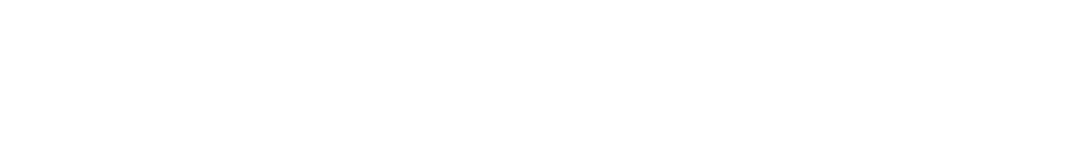
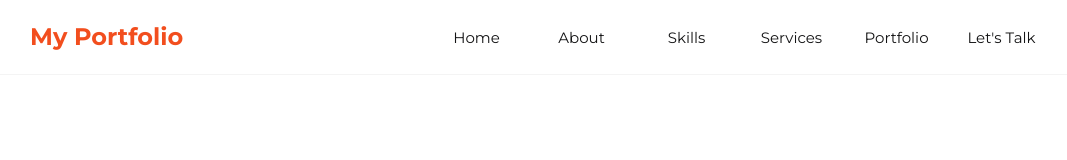
Before and after one commit to mherring11/new-portfolio, a plain HTML site: page index.html in a window 1280 px wide. Shown: the whole page, without its empty margins (98-1165 px from the left). Drawn offline with nearby package versions, Linux system fonts and the light colour scheme.

Commit message:
finished navbar

```diff
--- /dev/null
+++ b/assets/css/debug.css
@@ -0,0 +1,8 @@
+/*! debug.css | MIT License | zaydek.github.com/debug.css */
+*:not(path):not(g) {
+	color:                    hsla(210, 100%, 100%, 0.9) !important;
+	background:               hsla(210, 100%,  50%, 0.5) !important;
+	outline:    solid 0.25rem hsla(210, 100%, 100%, 0.5) !important;
+
+	box-shadow: none !important;
+}
--- /dev/null
+++ b/assets/css/style.css
@@ -0,0 +1,160 @@
+/* Root Variables */
+:root {
+  --color-white: #fff;
+  --color-light: #f4f4f4;
+  --color-dark: #525252;
+  --color-black: #141415;
+  --color-primary: #f24e1e;
+  --color-primary-light: hsl(14, 89%, 53%, 12%);
+  --color-success: #29f5a6;
+  --color-warning: #ffce31;
+
+  --transition: all 300ms ease;
+}
+
+* {
+  margin: 0;
+  padding: 0;
+  outline: 0;
+  border: 0;
+  box-sizing: border-box;
+  list-style: none;
+  text-decoration: none;
+}
+
+html {
+  font-size: 15px;
+  scroll-behavior: smooth;
+}
+
+body {
+  background: var(--color-white);
+  font-family: "Montserrat", sans-serif;
+  color: var(--color-dark);
+  max-width: 100vw;
+}
+
+h1,
+h2,
+h3,
+h4,
+h5 {
+  color: var(--color-black);
+  line-height: 1.2;
+}
+
+h1 {
+  font-size: 3.8rem;
+}
+
+h2 {
+  font-size: 2.6rem;
+}
+
+h3 {
+  font-size: 1.6rem;
+}
+h4 {
+  font-size: 1, 2rem;
+}
+h5 {
+  font-size: 0.86rem;
+}
+
+p {
+  line-height: 1.8;
+}
+
+.container {
+  width: 80%;
+  margin: 0 auto;
+}
+
+section {
+  padding: 10rem 0 7rem;
+  max-width: 100vw;
+  overflow-x: hidden;
+}
+
+section h1 {
+  text-align: center;
+  display: block;
+  margin-bottom: 5rem;
+}
+
+img {
+  width: 100%;
+}
+
+.btn {
+  padding: 1.4rem 3.4rem;
+  font-size: 1.1rem;
+  color: var(--color-dark);
+  background: var(--color-white);
+  display: inline-block;
+  margin: 2rem 0;
+  transition: var(--transition);
+}
+
+.btn:hover {
+  box-shadow: 0 2rem 2rem var(--color-primary-light);
+}
+
+.btn-primary {
+  background: var(--color-primary);
+  color: var(--color-white);
+}
+
+/* Navbar */
+
+nav {
+  width: 100%;
+  height: 5rem;
+  background: var(--color-white);
+  display: flex;
+  align-items: center;
+  justify-content: center;
+  position: fixed;
+  top: 0;
+  z-index: 2;
+  border-bottom: 1px solid var(--color-light);
+}
+
+nav .container {
+  display: flex;
+  justify-content: space-between;
+  align-items: center;
+  height: 100%;
+}
+
+nav button {
+  display: none;
+}
+
+nav h3 {
+  color: var(--color-primary);
+}
+nav .container ul {
+  display: flex;
+  height: 100%;
+}
+
+nav .container ul li a {
+  height: 100%;
+  width: 7rem;
+  display: flex;
+  justify-content: center;
+  align-items: center;
+  color: var(--color-black);
+  position: relative;
+  transition: var(--transition);
+}
+
+nav .container ul li a:hover {
+  color: var(--color-primary);
+}
+
+nav .container ul li a:active {
+  background: var(--color-primary);
+  color: var(--color-white);
+}
--- a/index.html
+++ b/index.html
@@ -1,12 +1,50 @@
 <!DOCTYPE html>
 <html lang="en">
-<head>
-    <meta charset="UTF-8">
-    <meta http-equiv="X-UA-Compatible" content="IE=edge">
-    <meta name="viewport" content="width=device-width, initial-scale=1.0">
+  <head>
+    <meta charset="UTF-8" />
+    <meta http-equiv="X-UA-Compatible" content="IE=edge" />
+    <meta name="viewport" content="width=device-width, initial-scale=1.0" />
+    <!-- Hamburger Menu -->
+    <link
+      rel="stylesheet"
+      href="https://fonts.googleapis.com/css2?family=Material+Symbols+Sharp:opsz,wght,FILL,GRAD@20..48,100..700,0..1,-50..200"
+    />
+    <!-- Material Icon CDN -->
+    <link
+      rel="stylesheet"
+      href="https://fonts.googleapis.com/icon?family=Material+Icons+Sharp"
+    />
+    <!-- Montserrat -->
+    <link rel="preconnect" href="https://fonts.googleapis.com" />
+    <link rel="preconnect" href="https://fonts.gstatic.com" crossorigin />
+    <link
+      href="https://fonts.googleapis.com/css2?family=Montserrat:wght@300;400;500;600;700;800&display=swap"
+      rel="stylesheet"
+    />
+    <!-- Stylesheet -->
+    <link rel="stylesheet" href="./assets/css/style.css" />
+
+    <!-- Debugging Stylesheet -->
+    <!-- <link rel="stylesheet" href="./assets/css/debug.css"> -->
     <title>My Portfolio</title>
-</head>
-<body>
+  </head>
+  <body>
+    <nav>
+      <div class="container">
+        <a href="#"><h3>My Portfolio</h3></a>
+        <ul>
+          <li><a href="#" class="active">Home</a></li>
+          <li><a href="#about">About</a></li>
+          <li><a href="#skills">Skills</a></li>
+          <li><a href="#services">Services</a></li>
+          <li><a href="#portfolio">Portfolio</a></li>
+          <li><a href="#contact">Let's Talk</a></li>
+        </ul>
+        <button><span class="material-icons-sharp">menu</span></button>
+        <button><span class="material-icons-sharp">close </span></button>
+      </div>
+    </nav>
 
-</body>
+    <!-- END OF NAVBAR -->
+  </body>
 </html>
```
Also changed, not shown: assets/js/main.js (added).
